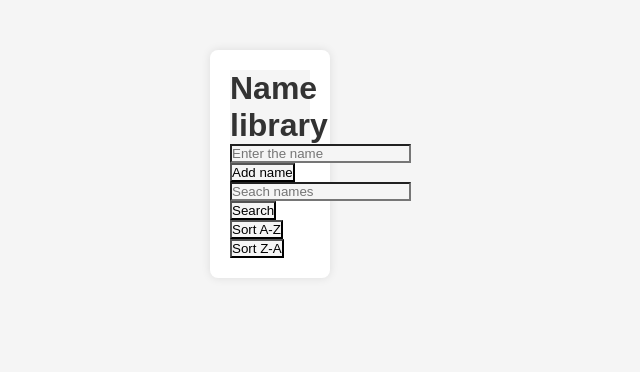
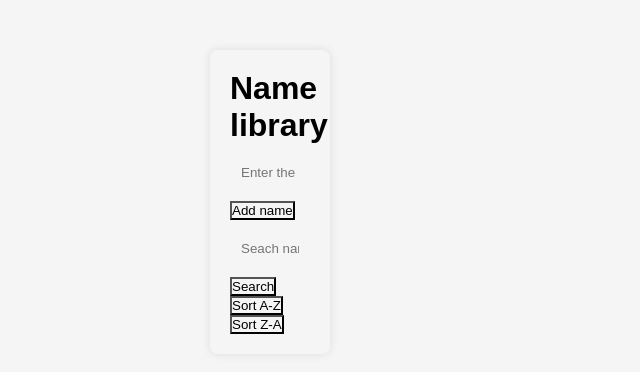
Before and after one commit to saidazimov720/homework-13, a plain HTML site: page library/index.html in a window 1280 px wide. Shown: the whole page, without its empty margins (370-1010 px from the left). Drawn offline with Linux system fonts and the light colour scheme.

Commit message:
fix and input

```diff
--- a/library/color.css
+++ b/library/color.css
@@ -10,12 +10,19 @@
     max-width: 600px;
     margin: 50px auto;
     padding: 20px;
-    background-color: #fff;
+    background-color: whitesmoke;
     border-radius: 8px;
     box-shadow: 0 0 10px rgba(0, 0, 0, 0.1);
 }
 
 h1{
     text-align: center;
-    color: #333;
+    color: black;
 }
+
+input[type="text"]{
+    width: calc(100% - 22px);
+    padding: 10px;
+    margin: 10px 0;
+    border: 1px solid whitesmoke;
+}
```
